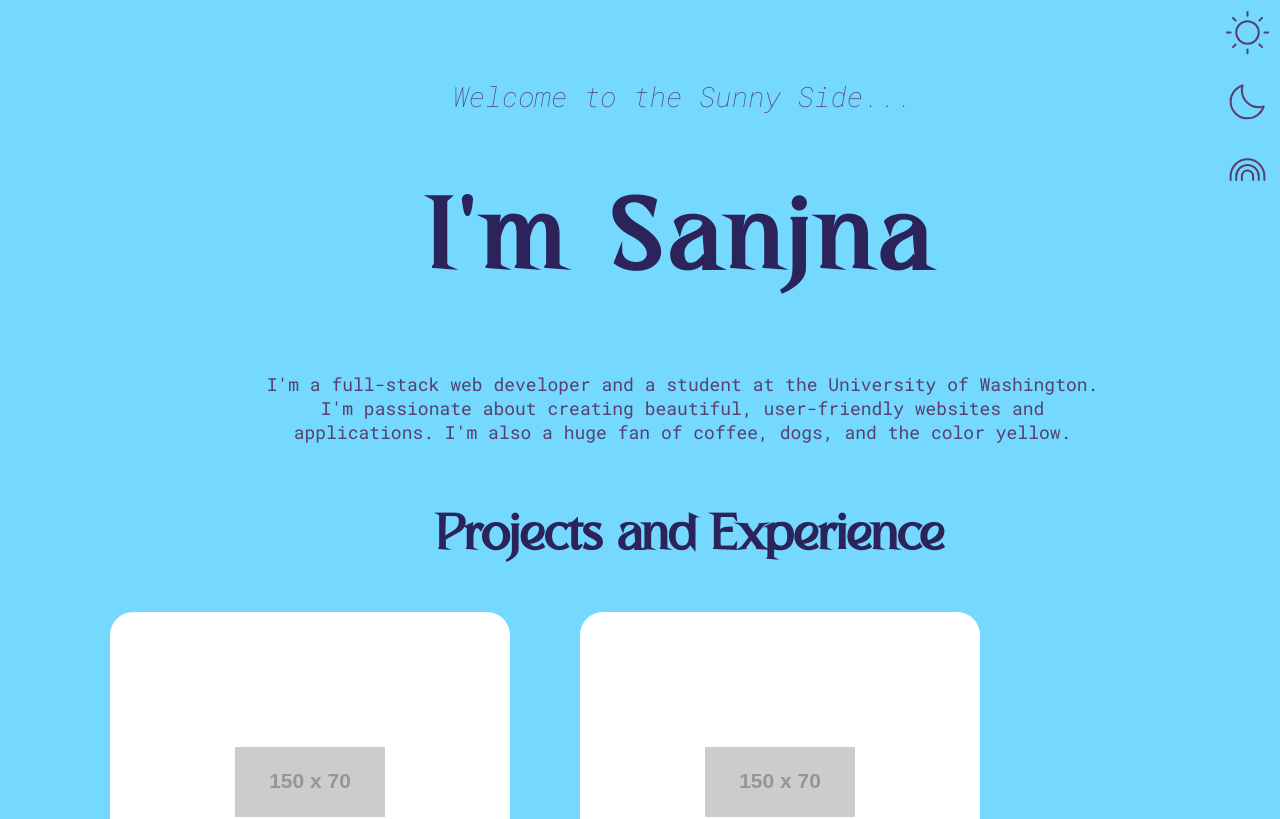
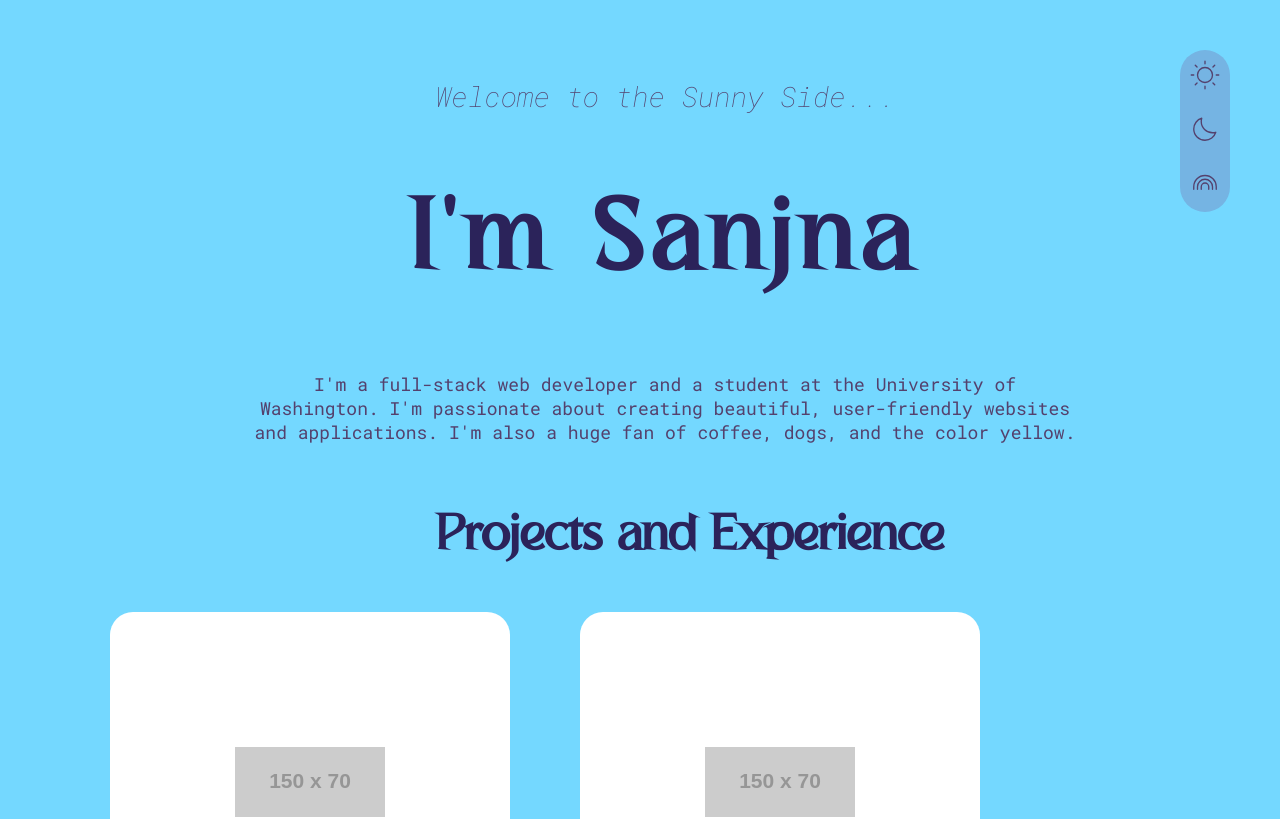
Before and after one commit to SanjnaT41756/portfolio, a React (Create React App) app: page / in a window 1280 px wide. Shown: the top 819 px of the page. Built offline with nearby package versions, Linux system fonts and the light colour scheme.

Commit message:
Make menu more visible

```diff
--- a/src/App.css
+++ b/src/App.css
@@ -27,12 +27,3 @@
 .App-link {
   color: #61dafb;
 }
-
-@keyframes App-logo-spin {
-  from {
-    transform: rotate(0deg);
-  }
-  to {
-    transform: rotate(360deg);
-  }
-}
--- a/src/components/HomePage.js
+++ b/src/components/HomePage.js
@@ -21,12 +21,12 @@ const HomePage = () => {
                 </div>
                 <Menu />
             </div>
-            <main>
+            <main id = "Projects">
 
                     <div className="subheading">
                         <h2 className="small-header">Projects and Experience</h2>
                     </div>
-                <div className="main-content" id = "Projects">
+                <div className="main-content">
                     <ProjectCard technologies={["React", "JavaScript", "HTML", "CSS"]}/>
                     <ProjectCard technologies={["React", "TypeScript", "HTML", "SCSS"]}/>
                     <ProjectCard technologies={["React", "JavaScript", "HTML", "CSS"]}/>
--- a/src/components/Menu.js
+++ b/src/components/Menu.js
@@ -4,6 +4,7 @@ import Moon from '../styles/images/Moon.svg';
 import Rainbow from '../styles/images/Rainbow.svg';
 import Sun from '../styles/images/Sun.svg';
 import '../styles/Menu.css';
+import '../styles/theme.css';
 
 const Menu = () => {
 
--- a/src/styles/Menu.css
+++ b/src/styles/Menu.css
@@ -1,41 +1,52 @@
 .menu-container {
-
   display: flex;
   flex-direction: column;
-  align-items: flex-end; /* Align items to the start of the container */
+  /* align-items: flex-end; Align items to the start of the container */
+  height: fit-content;
+  background-color: var(--small-block-color);
+  margin: 50px 50px 0 0;
+  border-radius: 40px;
+
 }
 
 .menu-item {
     position: relative;
     display: inline-block;
     margin: 10px;
+    border-radius: 75%;
   }
 
   .menu-item img {
-    width: 45px;
-    height: 45px;
+    width: 30px;
+    height: 30px;
     cursor: pointer;
   }
 
   .tooltip {
     visibility: hidden;
     width: 100px;
-    height: 40px;
+    height: fit-content;
     background-color:var(--small-block-color);
     color:var(--color-secondary);
-    font: var(--font-secondary);
-    font-size: 15px;
-    text-align: center;
+    font-family: var(--font-primary);
     padding: 5px;
+    margin:5px;
     border-radius: 6px;
+    border: 1.5px solid var(--color-secondary);
 
     position: absolute;
+    pointer-events: none;
     z-index: 1;
     top: 50%;
     right: calc(100% + 10px); /* Positioning to the left of the icon */
-    transform: translateY(-50%);
+    transform: translateY(-65%);
   }
 
   .menu-item:hover .tooltip {
     visibility: visible;
+    box-shadow: 3px 3px 5px rgba(0, 0, 0, 0.2);
   }
+
+  .menu-item:active{
+      transform: scale(0.9);
+  }
--- a/src/styles/theme.css
+++ b/src/styles/theme.css
@@ -5,9 +5,6 @@
     src: url('./fonts/brushelva-font-1712439275-0/Brushelva-Personal-Used-BF64db3ea3db737.ttf') format('truetype');
     font-weight: normal;
     font-style: normal;
-
-
-
   }
 
 :root {
```
